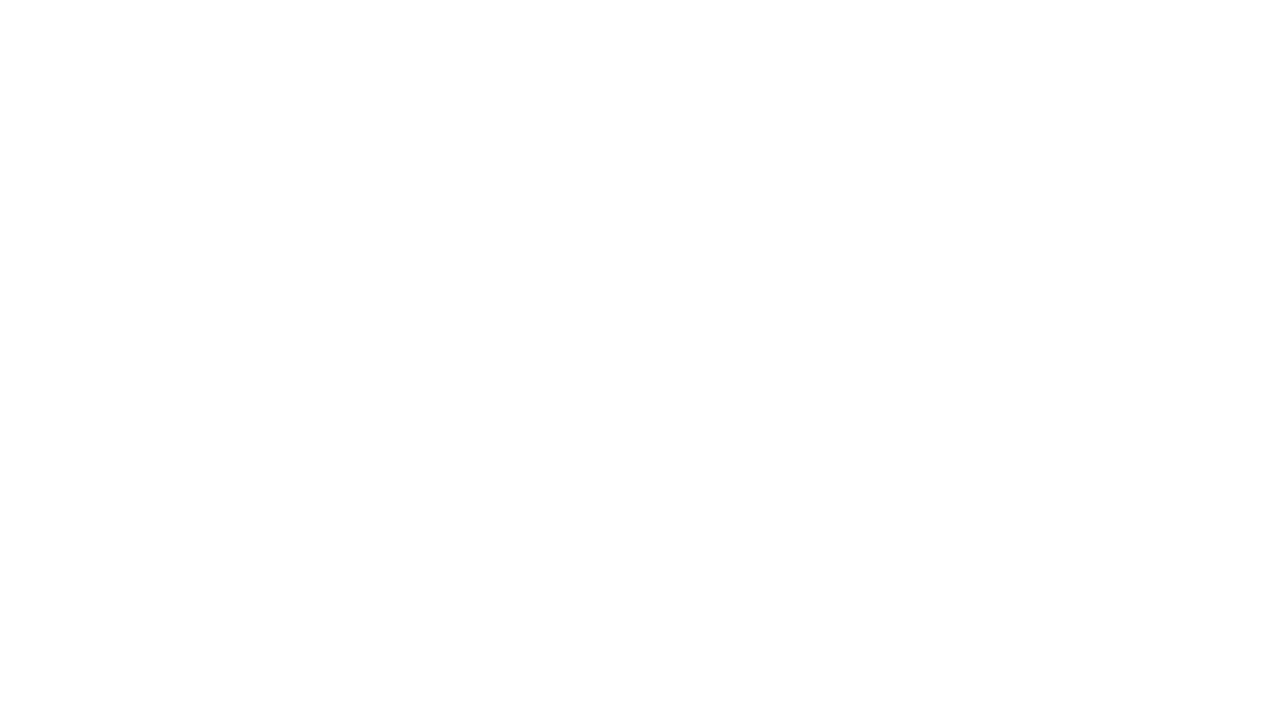
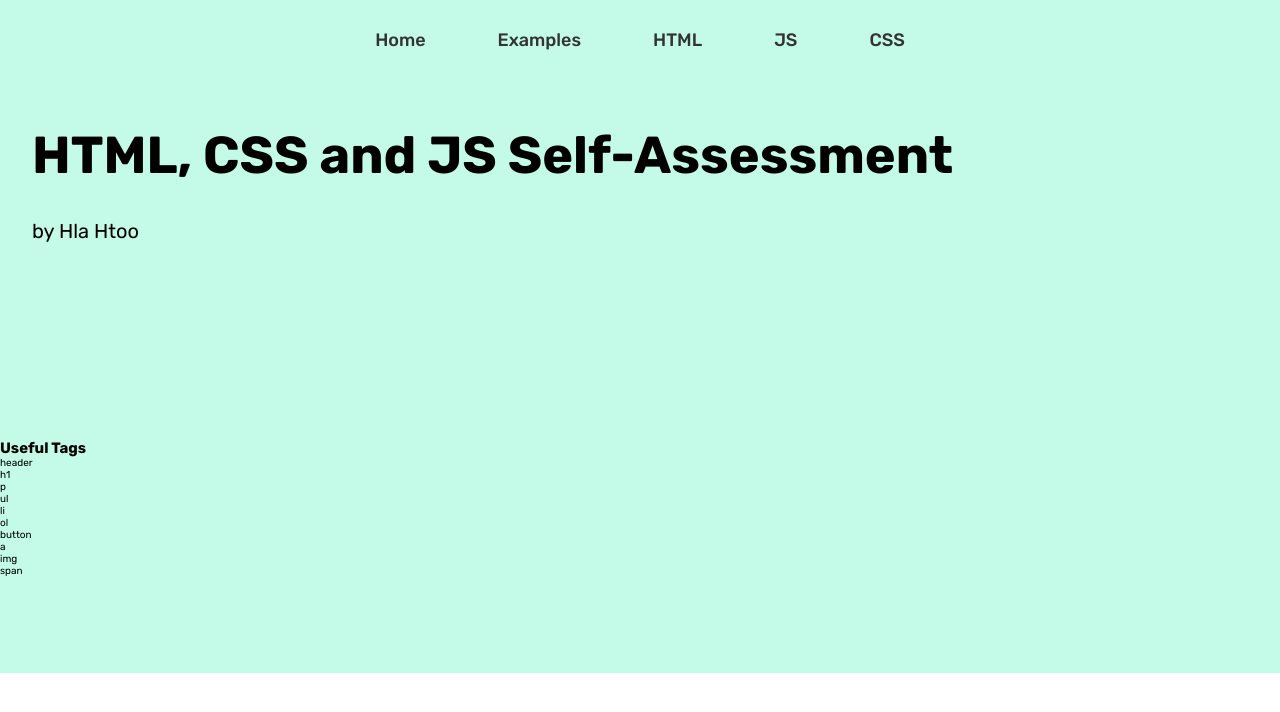
Before and after one commit to hlahtoo/HTML_CSS_JS_selfassessment, a plain HTML site: page index.html in a window 1280 px wide. Drawn offline with Linux system fonts and the light colour scheme.

Commit message:
completed hero

```diff
--- a/index.html
+++ b/index.html
@@ -3,7 +3,49 @@
   <head>
     <meta charset="UTF-8" />
     <meta name="viewport" content="width=device-width, initial-scale=1.0" />
-    <title>Document</title>
+    <link rel="preconnect" href="https://fonts.googleapis.com" />
+    <link rel="preconnect" href="https://fonts.gstatic.com" crossorigin />
+    <link
+      href="https://fonts.googleapis.com/css2?family=Inter:wght@400;600;700&family=Rubik:wght@400;500;700&display=swap"
+      rel="stylesheet"
+    />
+    <title>HTML,CSS, and JS Self-Assessment</title>
+    <link rel="stylesheet" href="style.css" />
   </head>
-  <body></body>
+  <body>
+    <header class="header">
+      <nav class="header-nav">
+        <ul class="header-nav-list">
+          <li><a href="#" class="nav-items">Home</a></li>
+          <li><a href="#" class="nav-items">Examples</a></li>
+          <li><a href="#" class="nav-items">HTML</a></li>
+          <li><a href="#" class="nav-items">JS</a></li>
+          <li><a href="#" class="nav-items">CSS</a></li>
+        </ul>
+      </nav>
+    </header>
+    <main>
+      <section class="hero-section">
+        <div class="hero-container">
+          <h1 class="heading-1">HTML, CSS and JS Self-Assessment</h1>
+          <p class="heading-1-text">by Hla Htoo</p>
+        </div>
+      </section>
+      <section class="useful-tag-section">
+        <h2 class="heading-2">Useful Tags</h2>
+        <ul class="useful-tags">
+          <li><span>header</span></li>
+          <li><span>h1</span></li>
+          <li><span>p</span></li>
+          <li><span>ul</span></li>
+          <li><span>li</span></li>
+          <li><span>ol</span></li>
+          <li><span>button</span></li>
+          <li><span>a</span></li>
+          <li><span>img</span></li>
+          <li><span>span</span></li>
+        </ul>
+      </section>
+    </main>
+  </body>
 </html>
--- /dev/null
+++ b/style.css
@@ -0,0 +1,68 @@
+* {
+  padding: 0;
+  margin: 0;
+  box-sizing: border-box;
+}
+
+html {
+  font-size: 62.5%;
+  overflow-x: hidden;
+}
+body {
+  font-family: "Rubik", sans-serif;
+}
+
+.header {
+  background-color: #c3fae8;
+  height: 8rem;
+  padding: 0 4.8rem;
+  position: relative;
+  display: flex;
+  align-items: center;
+  justify-content: center;
+}
+.header-nav-list {
+  list-style: none;
+  display: flex;
+  align-items: center;
+  gap: 7.2rem;
+  font-size: 1.8rem;
+}
+
+.nav-items:link,
+.nav-items:visited {
+  display: inline-block;
+  text-decoration: none;
+  color: #333;
+  font-weight: 500;
+  transition: all 0.3s;
+}
+
+.nav-items:hover,
+.nav-items:active {
+  color: #099268;
+}
+
+.hero-section,
+.useful-tag-section {
+  background-color: #c3fae8;
+  padding: 4.8rem 0 9.6rem 0;
+}
+
+.hero-container {
+  max-width: 130rem;
+  margin: 0 auto;
+  padding: 0 3.2rem;
+}
+
+.heading-1 {
+  font-size: 5.2rem;
+  line-height: 1.05;
+  margin-bottom: 3.2rem;
+}
+
+.heading-1-text {
+  font-size: 2rem;
+  line-height: 1.6;
+  margin-bottom: 4.8rem;
+}
```
Also changed, not shown: 1 other file.
